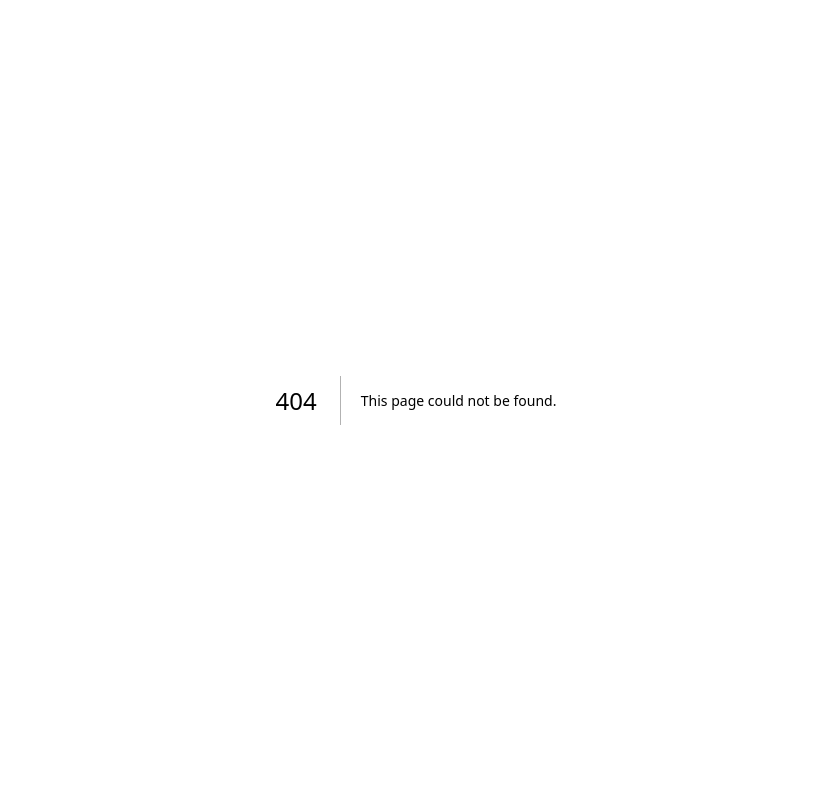
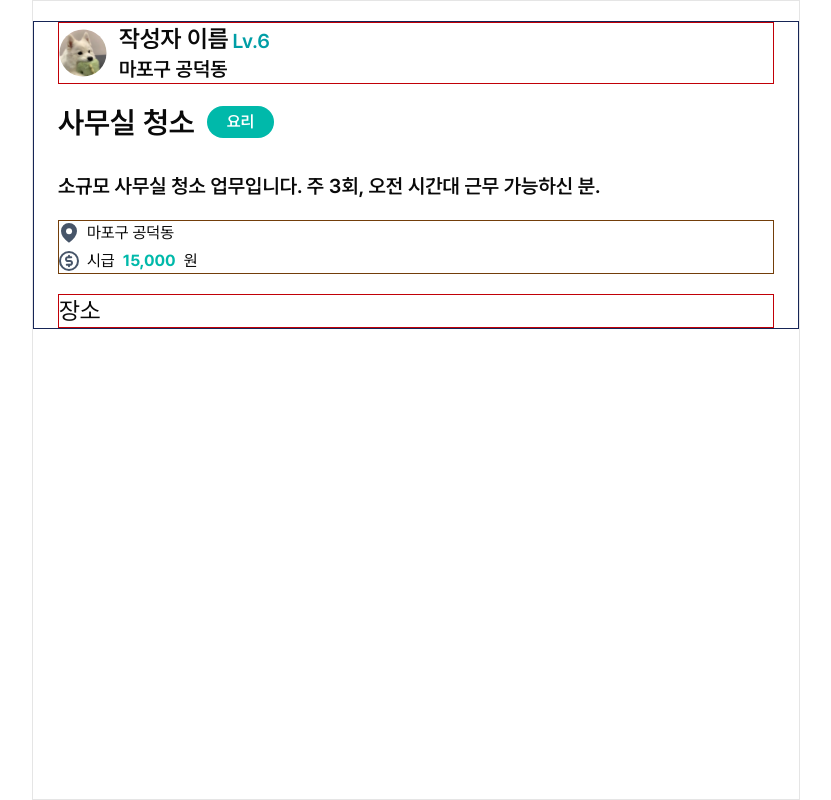
Before and after one commit to hana-harmoney/frontend, a Next.js app: page /jobs/1 in a window 1280 px wide. Before the commit this address had no page. Shown: the whole page, without its empty margins (224-1055 px from the left). Built offline with nearby package versions, Linux system fonts and the light colour scheme.

Commit message:
[#4] feat: 일자리 상세 정보 표시

```diff
--- /dev/null
+++ b/src/app/jobs/[id]/page.tsx
@@ -0,0 +1,43 @@
+import JobsProfileTest from '@/assets/images/jobs-profile-test.svg';
+import Badge from '@/components/common/badge';
+import Pin from '@/assets/icons/pin.svg';
+import Dollar from '@/assets/icons/dollar.svg';
+const JobDetailPage = () => {
+  return (
+    <div className="flex w-full flex-col items-center gap-5 border">
+      <div className=""></div> {/* 슬라이더 */}
+      <div className="flex w-full flex-col gap-5 border border-blue-950 px-6">
+        <div className="flex items-center gap-3 border border-red-700 text-xl font-semibold">
+          <JobsProfileTest className="h-12 w-12" />
+          <div className="flex flex-col">
+            <div className="flex items-end gap-1">
+              <span className="text-2xl">작성자 이름</span>
+              <span className="text-hana-green">Lv.6</span>
+            </div>
+            마포구 공덕동
+          </div>
+        </div>
+        <div className="flex w-full flex-col gap-8">
+          <div className="flex items-center gap-3">
+            <span className="text-3xl font-semibold">사무실 청소</span>
+            <Badge active={true} text={'요리'} />
+          </div>
+          <span className="text-xl font-semibold">
+            소규모 사무실 청소 업무입니다. 주 3회, 오전 시간대 근무 가능하신 분.
+          </span>
+        </div>
+        <div className="flex flex-col gap-1 border border-yellow-900">
+          <div className="flex items-center gap-2">
+            <Pin /> 마포구 공덕동
+          </div>
+          <div className="flex items-center gap-2">
+            <Dollar /> 시급 <span className="text-main font-bold">15,000</span>
+            원
+          </div>
+        </div>
+        <div className="flex flex-col border border-red-700 text-2xl">장소</div>
+      </div>
+    </div>
+  );
+};
+export default JobDetailPage;
--- a/src/app/jobs/page.tsx
+++ b/src/app/jobs/page.tsx
@@ -21,7 +21,7 @@ const JobsPage = () => {
   const demos: CardProps[] = [
     {
       title: '집밥 요리 도우미',
-      category: 1,
+      category: badgeData[1].text,
       created: '2025-08-19T09:10:00',
       content:
         '가정에서 건강한 집밥 요리를 도와주실 분을 찾습니다. 한식 위주로 2-3시간 근무.',
@@ -32,7 +32,7 @@ const JobsPage = () => {
     },
     {
       title: '아이 돌봄 선생님',
-      category: 2,
+      category: badgeData[2].text,
       created: '2025-08-20T14:30:00',
       content:
         '3살 아이를 오후 시간에 돌봐주실 분을 찾습니다. 놀이 및 안전 관리 중심.',
@@ -43,7 +43,7 @@ const JobsPage = () => {
     },
     {
       title: '주말 농장 일손 돕기',
-      category: 3,
+      category: badgeData[3].text,
       created: '2025-08-21T07:00:00',
       content: '주말 농장에서 수확 및 간단한 잡일 도와주실 분 모집.',
       address: '경기도 파주시',
@@ -53,7 +53,7 @@ const JobsPage = () => {
     },
     {
       title: '사무실 청소 도우미',
-      category: 4,
+      category: badgeData[4].text,
       created: '2025-08-22T06:50:00',
       content: '소규모 사무실 청소 및 정리 정돈. 오전 2시간 근무.',
       address: '마포구 상암동',
@@ -62,10 +62,11 @@ const JobsPage = () => {
         'https://harmoneybucket.s3.ap-northeast-2.amazonaws.com/upload/profile/2025/08/22/sample4.jpeg',
     },
   ];
+
   // const demos: CardProps[] = [];
 
   return (
-    <div className="flex flex-col items-center gap-9 border px-6 py-3">
+    <div className="flex flex-col items-center gap-9 px-6 py-3">
       <div className="grid grid-cols-4 gap-3">
         {badgeData.map((item) => (
           <Badge
--- a/src/components/jobs/card.tsx
+++ b/src/components/jobs/card.tsx
@@ -13,15 +13,6 @@ const Card = ({
   wage,
   imageUrl,
 }: CardProps) => {
-  const categoryMap: Record<number, string> = {
-    1: '요리',
-    2: '육아',
-    3: '농업',
-    4: '청소',
-    5: '기술',
-    6: '기타',
-  };
-
   const timeAgo = (dateString: string): string => {
     const now = new Date();
     const date = new Date(dateString);
@@ -55,7 +46,7 @@ const Card = ({
         <div className="flex flex-col gap-2">
           <div className="flex flex-col gap-2 font-semibold">
             <div className="flex items-center gap-3">
-              <Badge active={true} text={categoryMap[category]} />
+              <Badge active={true} text={category} />
               <span className="text-gray">{timeAgo(created)}</span>
             </div>
             <span className="text-gray text-2xl">{title}</span>
--- a/src/types/jobs.ts
+++ b/src/types/jobs.ts
@@ -1,6 +1,6 @@
 export type CardProps = {
   title: string;
-  category: number;
+  category: string;
   created: string; // 등록된 날짜
   content: string;
   address: string;
```
Also changed, not shown: src/assets/images/job-detail-test.png (added), src/assets/images/jobs-profile-test.svg (added).
